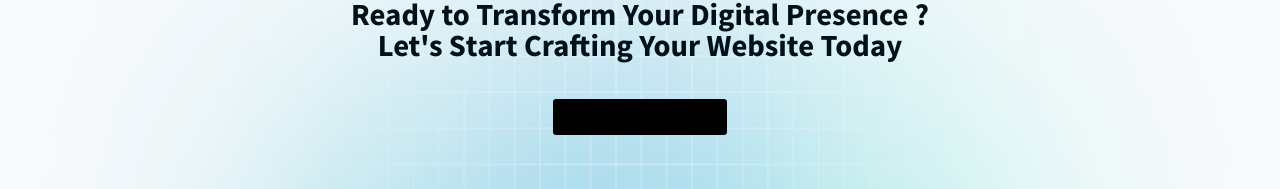
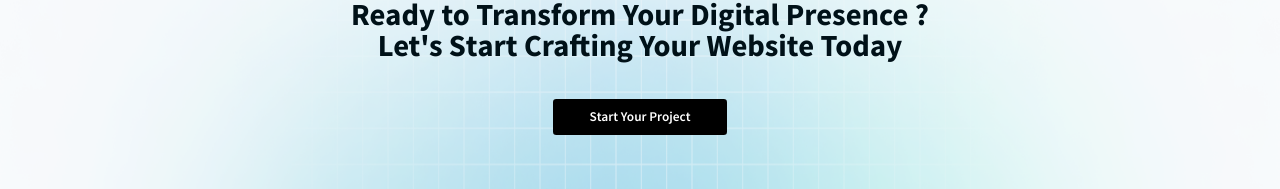
Before and after one commit to ArachnoVa-id/ArachnoVa-Official-Website, a Next.js app: page / in a window 1280 px wide. Shown: the part 4355-4544 px from the top of the page. Built offline with nearby package versions, Linux system fonts and the light colour scheme.

Commit message:
fix: CTA white button

```diff
--- a/src/components/MainPage/CTA.js
+++ b/src/components/MainPage/CTA.js
@@ -31,7 +31,7 @@
 				<a
 					href="https://wa.me/6281809252706"
 					data-aos="fade-up"
-					className="bg-black w-[13.646vw] aspect-[262/54] flex justify-center items-center rounded-[0.260vw] font-SourceSansProSemibold mt-[3vw] text-[1.042vw] hover:bg-neutral-e duration-500"
+					className="bg-black w-[13.646vw] text-white aspect-[262/54] flex justify-center items-center rounded-[0.260vw] font-SourceSansProSemibold mt-[3vw] text-[1.042vw] hover:bg-neutral-e duration-500"
 				>
 					Start Your Project
 				</a>
@@ -49,7 +49,7 @@
 				<a
 					href="https://wa.me/6281809252706"
 					data-aos="fade-up"
-					className="bg-black w-[53.256vw] aspect-[229/49] text-neutral-a rounded-lg flex justify-center items-center font-SourceSansProSemibold mt-[8vw] text-[4.5vw] hover:bg-neutral-e duration-500"
+					className="bg-black w-[53.256vw] aspect-[229/49] text-white rounded-lg flex justify-center items-center font-SourceSansProSemibold mt-[8vw] text-[4.5vw] hover:bg-neutral-e duration-500"
 				>
 					Start Your Project
 				</a>
```
